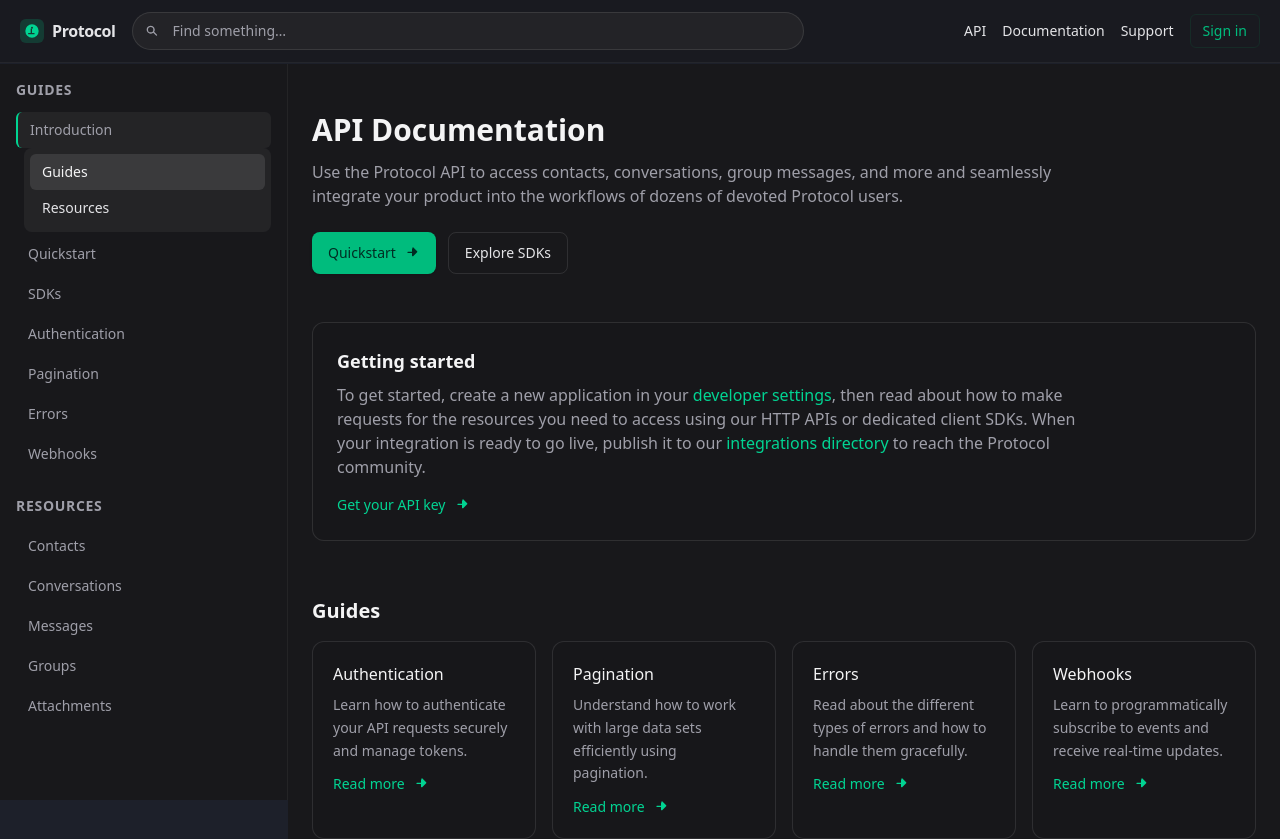
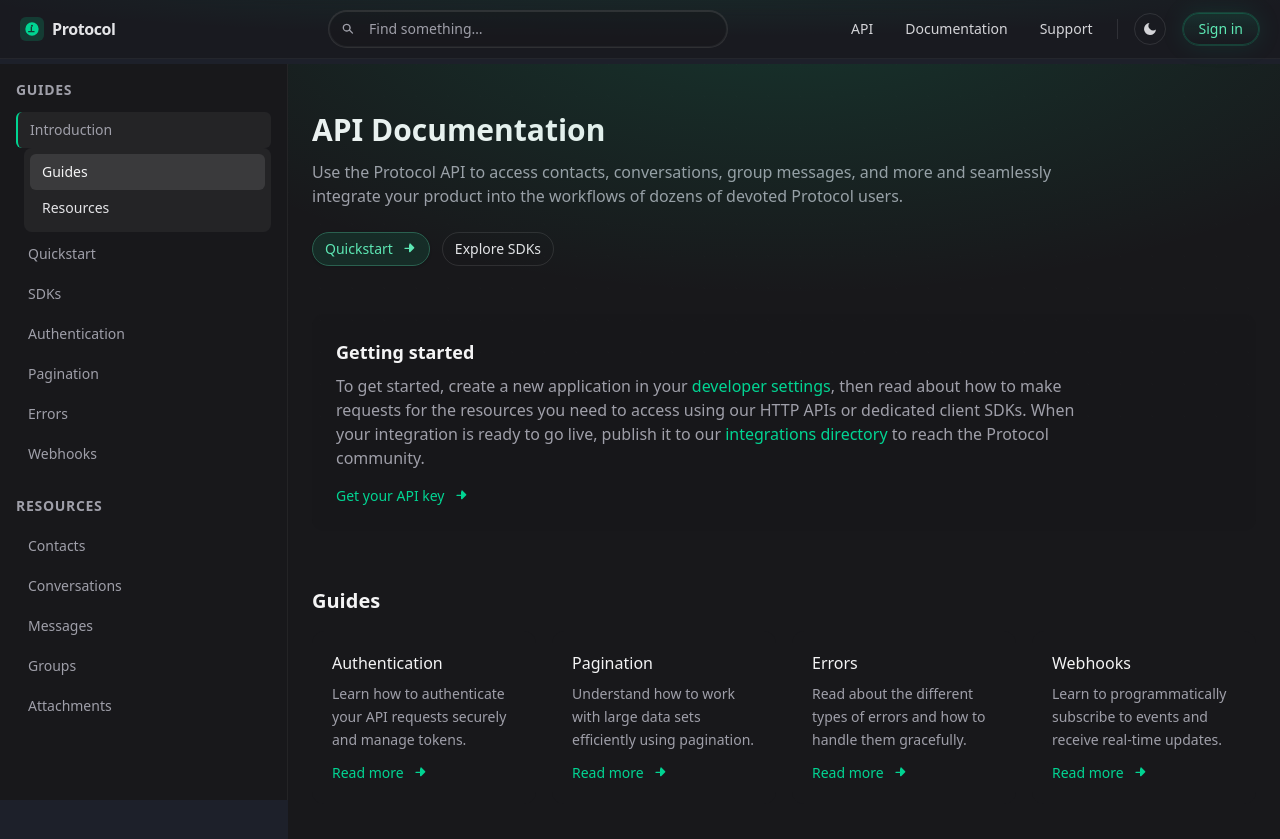
Before and after one commit to AmanKumar9958/seyuna-assignment, a React (Vite) app: page /introduction in a window 1280 px wide. Shown: the top 839 px of the page. Built offline with nearby package versions, Linux system fonts and the light colour scheme.

Commit message:
- Created glow effect at top

```diff
--- a/src/App.jsx
+++ b/src/App.jsx
@@ -23,6 +23,7 @@ import Attachments from './pages/resources/Attachments.jsx'
 export default function App() {
   const [menuMounted, setMenuMounted] = useState(false)
   const [menuVisible, setMenuVisible] = useState(false)
+  const [atTop, setAtTop] = useState(true)
 
   const openMenu = () => {
     setMenuMounted(true)
@@ -34,6 +35,13 @@ export default function App() {
     setTimeout(() => setMenuMounted(false), 220)
   }
 
+  useEffect(() => {
+    const onScroll = () => setAtTop(window.scrollY < 40)
+    onScroll()
+    window.addEventListener('scroll', onScroll, { passive: true })
+    return () => window.removeEventListener('scroll', onScroll)
+  }, [])
+
   return (
     <BrowserRouter>
       <TitleManager />
@@ -41,11 +49,19 @@ export default function App() {
 
         <div className="px-0">
           <div>
-            <Topbar onMenuClick={openMenu} />
+            <Topbar onMenuClick={openMenu} showBackdrop={atTop} />
             <div aria-hidden className="h-16"></div>
             <div className="flex">
               <Sidebar />
               <main className="flex-1 relative min-w-0 bg-[#18181B]">
+                {/* Top background effect visible only when near top */}
+                <div
+                  aria-hidden
+                  className={`pointer-events-none absolute inset-x-0 top-0 h-[360px] transition-opacity duration-300 ${atTop ? 'opacity-100' : 'opacity-0'}`}
+                >
+                  <div className="absolute inset-0 bg-[radial-gradient(120%_140%_at_50%_-20%,rgba(16,185,129,0.18),rgba(16,185,129,0)_60%)]" />
+                  <div className="absolute inset-0 opacity-20 bg-[linear-gradient(115deg,rgba(255,255,255,0.06)_1px,transparent_1px),linear-gradient(295deg,rgba(255,255,255,0.04)_1px,transparent_1px)] bg-[length:32px_32px,32px_32px]" />
+                </div>
                 <Routes>
                   <Route path="/" element={<Navigate to="/introduction" replace />} />
                   <Route path="/introduction" element={<Introduction />} />
@@ -106,7 +122,7 @@ function TitleManager() {
   const location = useLocation()
 
   const titles = {
-    '/introduction': 'Introduction',
+    '/introduction': '',
     '/quickstart': 'Quickstart',
     '/sdks': 'SDKs',
     '/authentication': 'Authentication',
--- a/src/components/Topbar.jsx
+++ b/src/components/Topbar.jsx
@@ -1,12 +1,36 @@
 import { Link } from 'react-router-dom'
+import { useEffect, useRef } from 'react'
 import Brand from './Brand.jsx'
 
-export default function Topbar({ onMenuClick }) {
+export default function Topbar({ onMenuClick, showBackdrop = true }) {
+    const searchRef = useRef(null)
+
+    // Focus search with Ctrl/Cmd + K like many docs sites
+    useEffect(() => {
+        const onKeyDown = (e) => {
+            const isK = e.key === 'k' || e.key === 'K'
+            if (isK && (e.ctrlKey || e.metaKey)) {
+                e.preventDefault()
+                searchRef.current?.focus()
+            }
+        }
+        window.addEventListener('keydown', onKeyDown)
+        return () => window.removeEventListener('keydown', onKeyDown)
+    }, [])
     return (
         <>
             <header data-topbar className="fixed inset-x-0 top-0 z-30 border-b border-white/5 bg-zinc-900/80 backdrop-blur supports-backdrop-filter:bg-zinc-900/60">
-                <div className="px-5 py-3">
-                    <div className="grid grid-cols-[auto_minmax(0,1fr)_auto_auto] items-center gap-4">
+                {/* Emerald radial tint for subtle gradient; fades when not at top */}
+                <div aria-hidden className={`pointer-events-none absolute inset-0 transition-opacity duration-300 ${showBackdrop ? 'opacity-40 md:opacity-50' : 'opacity-0'}`}>
+                    <div className="absolute inset-0 bg-[radial-gradient(90%_140%_at_50%_-20%,rgba(16,185,129,0.18),rgba(16,185,129,0)_60%)]" />
+                </div>
+                {/* On large screens, pad left to the sidebar width so search+nav align with content */}
+                <div className="relative px-5 py-2.5 lg:pl-76">
+                    {/* Desktop brand anchored at the far left */}
+                    <div className="pointer-events-none absolute left-5 top-1/2 hidden -translate-y-1/2 select-none lg:flex">
+                        <Brand />
+                    </div>
+                    <div className="grid grid-cols-[auto_minmax(0,1fr)_auto_auto] items-center gap-6">
                         <div className="flex items-center gap-3">
                             <button
                                 type="button"
@@ -18,15 +42,17 @@ export default function Topbar({ onMenuClick }) {
                                     <path d="M4 7a1 1 0 0 1 1-1h14a1 1 0 1 1 0 2H5a1 1 0 0 1-1-1Zm0 5a1 1 0 0 1 1-1h14a1 1 0 1 1 0 2H5a1 1 0 0 1-1-1Zm1 4a1 1 0 0 0 0 2h14a1 1 0 1 0 0-2H5Z" />
                                 </svg>
                             </button>
-                            <Brand />
+                            <span className="lg:hidden"><Brand /></span>
                         </div>
 
                         <div className="relative hidden md:block">
                             <input
-                                className="w-2xl border border-white/10 bg-zinc-800/80 px-10 py-2 text-sm text-zinc-200 placeholder-zinc-400 outline-none ring-emerald-500/30 focus:ring-2 rounded-3xl"
+                                ref={searchRef}
+                                className="w-[520px] lg:w-[400px] rounded-full border border-white/10 bg-zinc-900/40 px-10 py-2 text-sm text-zinc-200 placeholder-zinc-400 outline-none ring-1 ring-inset ring-white/5 shadow-[inset_0_1px_0_rgba(255,255,255,0.05)] focus:ring-2 focus:ring-emerald-500/30"
                                 placeholder="Find something…"
                                 aria-label="Search"
                             />
+                            {/* left search icon */}
                             <svg
                                 className="pointer-events-none absolute left-3 top-1/2 h-4 w-4 -translate-y-1/2 text-zinc-400"
                                 viewBox="0 0 24 24"
@@ -36,14 +62,27 @@ export default function Topbar({ onMenuClick }) {
                             </svg>
                         </div>
 
-                        <nav className="hidden items-center gap-4 sm:flex">
-                            <Link className="text-sm font-medium text-zinc-200 hover:text-white" to="/">API</Link>
-                            <Link className="text-sm font-medium text-zinc-200 hover:text-white" to="#">Documentation</Link>
-                            <Link className="text-sm font-medium text-zinc-200 hover:text-white" to="#">Support</Link>
+                        <nav className="hidden items-center gap-8 sm:flex">
+                            <Link className="text-sm font-medium text-zinc-300 hover:text-white" to="/">API</Link>
+                            <Link className="text-sm font-medium text-zinc-300 hover:text-white" to="#">Documentation</Link>
+                            <Link className="text-sm font-medium text-zinc-300 hover:text-white" to="#">Support</Link>
                         </nav>
 
-                        <div className="flex items-center justify-end gap-3">
-                            <button className="rounded-md border border-[#162B27] px-3 py-1.5 text-sm text-[#00BC7D] hover:cursor-pointer hover:border-[#00BC7D]">Sign in</button>
+                        <div className="flex items-center justify-end gap-4">
+                            <div className="hidden sm:block h-5 w-px bg-white/10" />
+                            {/* theme toggle placeholder */}
+                            <button
+                                type="button"
+                                aria-label="Toggle theme"
+                                className="inline-flex h-8 w-8 items-center justify-center rounded-full border border-white/10 text-zinc-300 hover:bg-white/5"
+                            >
+                                <svg viewBox="0 0 24 24" fill="currentColor" className="h-4 w-4" aria-hidden>
+                                    <path d="M21 12.79A9 9 0 1 1 11.21 3 7 7 0 0 0 21 12.79Z" />
+                                </svg>
+                            </button>
+                            <button className="rounded-full border border-[#1a4038] bg-[linear-gradient(180deg,rgba(16,185,129,0.14),rgba(16,185,129,0.05)_60%,rgba(0,0,0,0))] px-4 py-1.5 text-sm font-medium text-emerald-300 shadow-[inset_0_0_0_1px_rgba(16,185,129,0.25),0_0_24px_rgba(16,185,129,0.12)] hover:text-emerald-200 transition-colors">
+                                Sign in
+                            </button>
                         </div>
                     </div>
                 </div>
--- a/src/pages/guides/Introduction.jsx
+++ b/src/pages/guides/Introduction.jsx
@@ -11,18 +11,18 @@ export default function Introduction() {
         integrate your product into the workflows of dozens of devoted Protocol users.
       </p>
       <div className="mt-6 flex flex-wrap gap-3">
-        <button className="inline-flex items-center gap-2 rounded-lg bg-emerald-500 px-4 py-2.5 text-sm font-medium text-emerald-950 shadow hover:bg-emerald-400">
+        <button className="inline-flex items-center gap-2 rounded-full bg-[#162C27] px-3 py-1.5 border border-[#2A604F] hover:cursor-pointer text-sm text-[#5DE7B4] shadow hover:border-[#59DDAC]">
           Quickstart
           <svg viewBox="0 0 24 24" className="h-4 w-4" fill="currentColor">
             <path d="M13 5a1 1 0 0 0-1 1v4H6a1 1 0 0 0 0 2h6v4a1 1 0 0 0 1.7.7l6-6a1 1 0 0 0 0-1.4l-6-6A1 1 0 0 0 13 5Z" />
           </svg>
         </button>
-        <button className="inline-flex items-center gap-2 rounded-lg border border-white/10 px-4 py-2.5 text-sm font-medium text-zinc-200 hover:bg-white/5">
+        <button className="inline-flex items-center gap-2 rounded-full border border-white/10 px-3 py-1.5 hover:cursor-pointer text-sm text-zinc-200 hover:bg-white/5">
           Explore SDKs
         </button>
       </div>
 
-      <section className="mt-12 rounded-xl border border-white/10 bg-zinc-900/40 p-6">
+      <section className="mt-12 rounded-xl bg-zinc-900/40 p-6">
         <h2 className="text-lg font-semibold text-zinc-100">Getting started</h2>
         <p className="mt-2 max-w-3xl text-zinc-400">
           To get started, create a new application in your{' '}
@@ -32,7 +32,7 @@ export default function Introduction() {
           <a className="text-emerald-400 hover:underline" href="#">integrations directory</a> to reach the Protocol
           community.
         </p>
-        <a className="mt-4 inline-flex items-center gap-2 text-sm font-medium text-emerald-400 hover:underline" href="#">
+        <a className="mt-4 inline-flex items-center gap-2 text-sm font-medium text-emerald-400 hover:text[#0b6d4e]" href="#">
           Get your API key
           <svg viewBox="0 0 24 24" className="h-4 w-4" fill="currentColor">
             <path d="M13 5a1 1 0 0 0-1 1v4H6a1 1 0 0 0 0 2h6v4a1 1 0 0 0 1.7.7l6-6a1 1 0 0 0 0-1.4l-6-6A1 1 0 0 0 13 5Z" />
@@ -65,7 +65,7 @@ export default function Introduction() {
 
 function ArticleCard({ title, children }) {
     return (
-    <div className="rounded-xl border border-white/10 bg-zinc-900/60 p-5 hover:border-white/20">
+    <div className="rounded-xl bg-zinc-900/60 p-5">
       <h3 className="mb-2 font-medium text-zinc-100">{title}</h3>
       <p className="text-sm leading-relaxed text-zinc-400">{children}</p>
       <a className="mt-3 inline-flex items-center gap-2 text-sm font-medium text-emerald-400" href="#">
```
Also changed, not shown: src/components/NavGroup.jsx (+4 -4 lines).
